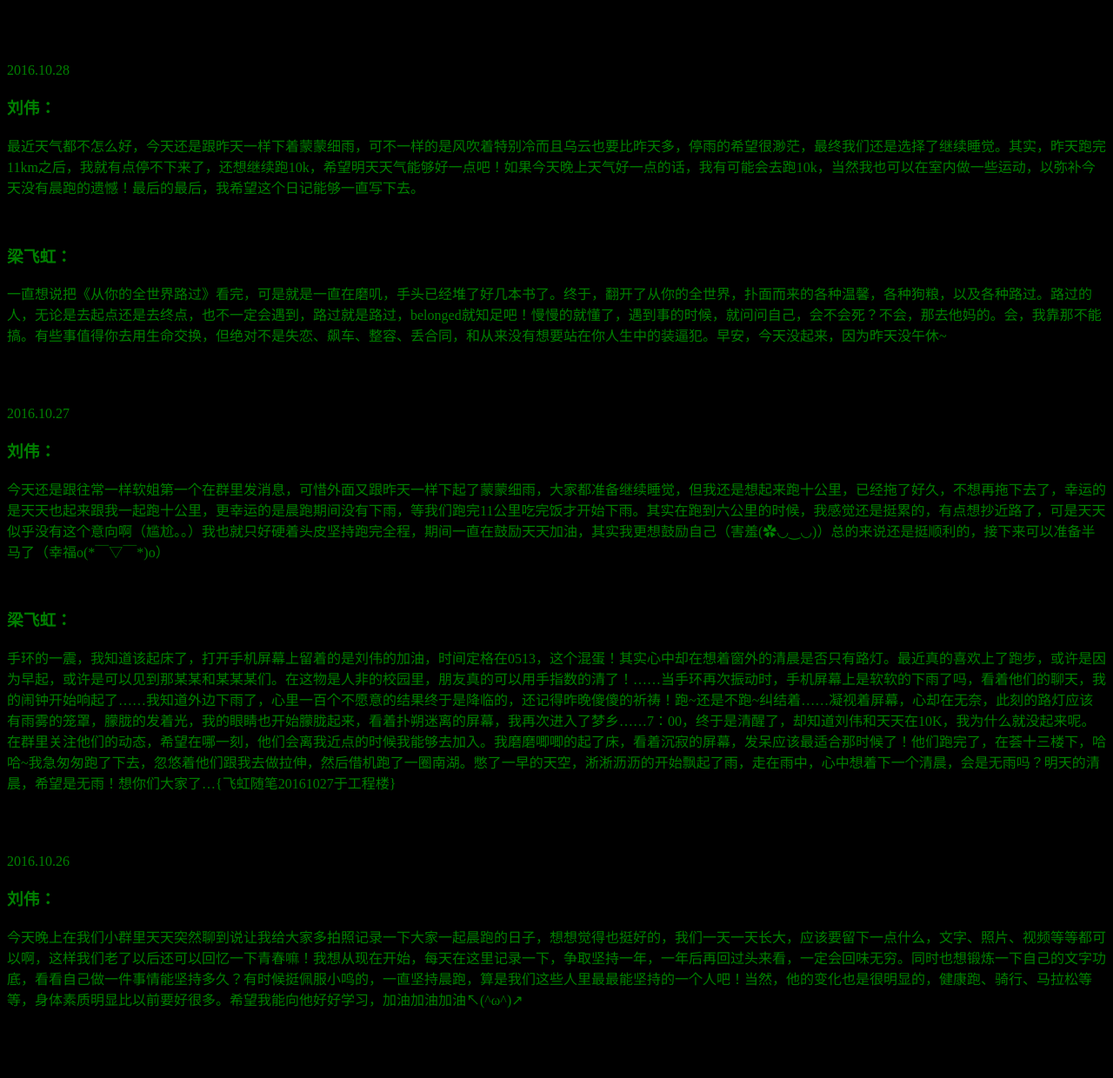
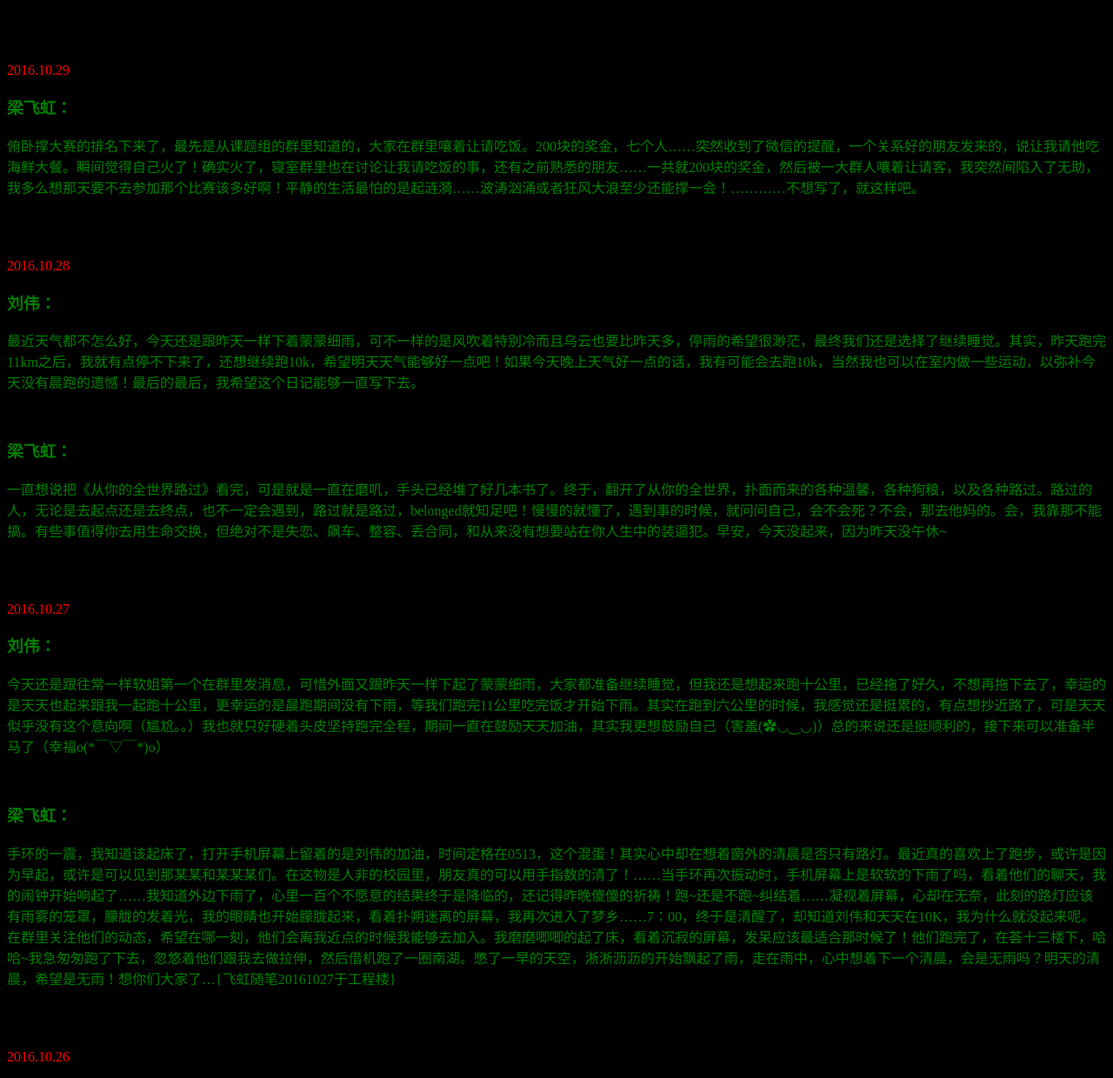
Before and after one commit to PengpengGuan/hzau_lemon, a plain HTML site: page index.html in a window 1280 px wide. Shown: the part 57-1297 px from the top of the page at 87% size. Before the commit the page ends 1234 px from the top, so only its background shows below. Drawn offline with Linux system fonts and the light colour scheme.

Commit message:
new xiugai

```diff
--- a/index.html
+++ b/index.html
@@ -9,7 +9,12 @@
 <br>
 <br>
 <br>
-2016.10.28
+<font color='red'>2016.10.29</font>
+<p><h3>梁飞虹：</h3>俯卧撑大赛的排名下来了，最先是从课题组的群里知道的，大家在群里嚷着让请吃饭。200块的奖金，七个人……突然收到了微信的提醒，一个关系好的朋友发来的，说让我请他吃海鲜大餐。瞬间觉得自己火了！确实火了，寝室群里也在讨论让我请吃饭的事，还有之前熟悉的朋友……一共就200块的奖金，然后被一大群人嚷着让请客，我突然间陷入了无助，我多么想那天要不去参加那个比赛该多好啊！平静的生活最怕的是起涟漪……波涛汹涌或者狂风大浪至少还能撑一会！…………不想写了，就这样吧。</p>
+<br>
+<br>
+<br>
+<font color='red'>2016.10.28</font>
 <br>
 <p><h3>刘伟：</h3>最近天气都不怎么好，今天还是跟昨天一样下着蒙蒙细雨，可不一样的是风吹着特别冷而且乌云也要比昨天多，停雨的希望很渺茫，最终我们还是选择了继续睡觉。其实，昨天跑完11km之后，我就有点停不下来了，还想继续跑10k，希望明天天气能够好一点吧！如果今天晚上天气好一点的话，我有可能会去跑10k，当然我也可以在室内做一些运动，以弥补今天没有晨跑的遗憾！最后的最后，我希望这个日记能够一直写下去。</p>
 <br>
@@ -17,7 +22,7 @@
 <br>
 <br>
 <br>
-2016.10.27
+<font color='red'>2016.10.27</font>
 <br>
 <p><h3>刘伟：</h3>今天还是跟往常一样软姐第一个在群里发消息，可惜外面又跟昨天一样下起了蒙蒙细雨，大家都准备继续睡觉，但我还是想起来跑十公里，已经拖了好久，不想再拖下去了，幸运的是天天也起来跟我一起跑十公里，更幸运的是晨跑期间没有下雨，等我们跑完11公里吃完饭才开始下雨。其实在跑到六公里的时候，我感觉还是挺累的，有点想抄近路了，可是天天似乎没有这个意向啊（尴尬。。）我也就只好硬着头皮坚持跑完全程，期间一直在鼓励天天加油，其实我更想鼓励自己（害羞(✿◡‿◡)）总的来说还是挺顺利的，接下来可以准备半马了（幸福o(*￣▽￣*)o）</p>
 <br>
@@ -25,7 +30,7 @@
 <br>
 <br>
 <br>
-2016.10.26
+<font color='red'>2016.10.26</font>
 <br>
 <p><h3>刘伟：</h3>今天晚上在我们小群里天天突然聊到说让我给大家多拍照记录一下大家一起晨跑的日子，想想觉得也挺好的，我们一天一天长大，应该要留下一点什么，文字、照片、视频等等都可以啊，这样我们老了以后还可以回忆一下青春嘛！我想从现在开始，每天在这里记录一下，争取坚持一年，一年后再回过头来看，一定会回味无穷。同时也想锻炼一下自己的文字功底，看看自己做一件事情能坚持多久？有时候挺佩服小鸣的，一直坚持晨跑，算是我们这些人里最最能坚持的一个人吧！当然，他的变化也是很明显的，健康跑、骑行、马拉松等等，身体素质明显比以前要好很多。希望我能向他好好学习，加油加油加油↖(^ω^)↗</p>
 </font>
```
